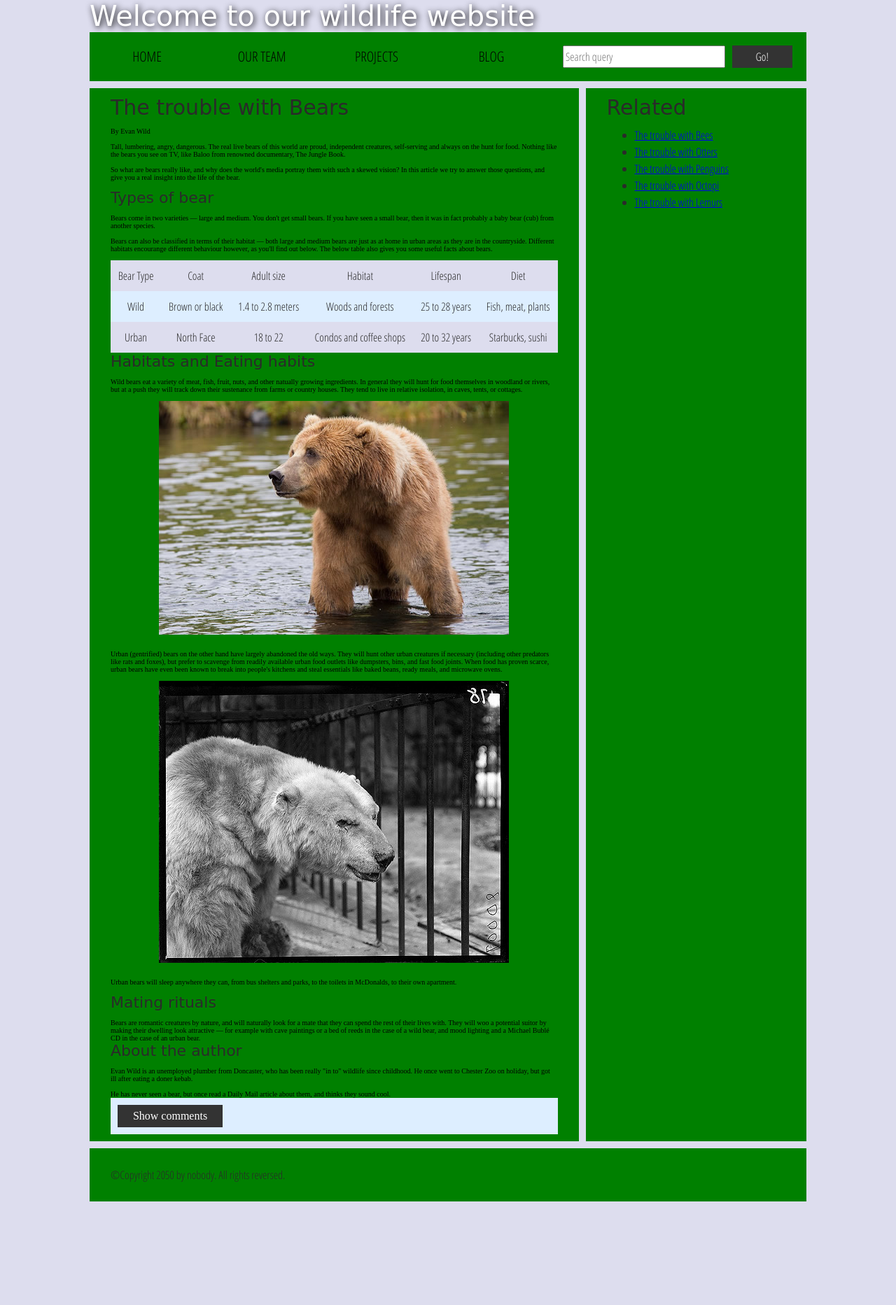
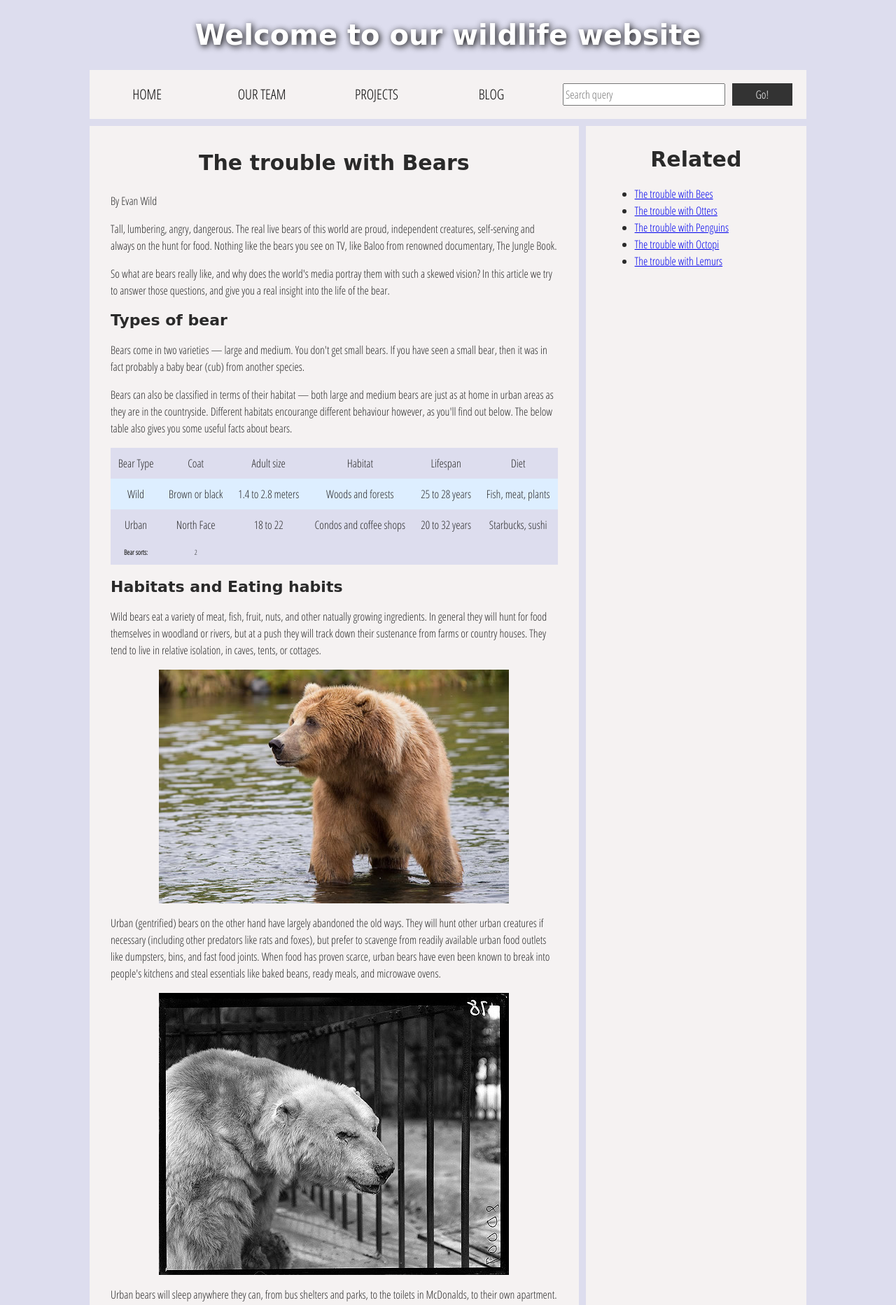
Before and after one commit to HSleidenIAT/imtue-weekopdracht-accessibility-Lreneee, a plain HTML site: page index.html in a window 1280 px wide. Shown: the top 1865 px of the page at 70% size. Before the commit the page ends 1717 px from the top, so only its background shows below. Drawn offline with Linux system fonts and the light colour scheme; a web font is replaced by a local one.

Commit message:
Add files via upload

```diff
--- a/index.html
+++ b/index.html
@@ -15,10 +15,10 @@
 
   <body>
     <div class="header">
-      <font size="7">Welcome to our wildlife website</font>
+      <h1 size="7">Welcome to our wildlife website</h1>
     </div>
 
-    <div class="nav">
+    <nav class="nav">
       <ul>
         <li><a href="#">Home</a></li>
         <li><a href="#">Our team</a></li>
@@ -30,24 +30,24 @@
         <input type="search" name="q" placeholder="Search query">
         <input type="submit" value="Go!">
       </form>
-    </div>
+    </nav>
 
     <main>
       <article>
-        <font size="6">The trouble with Bears</font>
-        <br><br>
-        By Evan Wild
-        <br><br>
-        Tall, lumbering, angry, dangerous. The real live bears of this world are proud, independent creatures, self-serving and always on the hunt for food. Nothing like the bears you see on TV, like Baloo from renowned documentary, The Jungle Book.
-        <br><br>
-        So what are bears really like, and why does the world's media portray them with such a skewed vision? In this article we try to answer those questions, and give you a real insight into the life of the bear.
-        <br><br>
-        <font size="5">Types of bear</font>
-        <br><br>
-        Bears come in two varieties — large and medium. You don't get small bears. If you have seen a small bear, then it was in fact probably a baby bear (cub) from another species.
-        <br><br>
-        Bears can also be classified in terms of their habitat — both large and medium bears are just as at home in urban areas as they are in the countryside. Different habitats encourange different behaviour however, as you'll find out below. The below table also gives you some useful facts about bears.
-        <br><br>
+        <h1 size="6">The trouble with Bears</h1>
+
+        <p>By Evan Wild</p>
+
+        <p>Tall, lumbering, angry, dangerous. The real live bears of this world are proud, independent creatures, self-serving and always on the hunt for food. Nothing like the bears you see on TV, like Baloo from renowned documentary, The Jungle Book.</p>
+
+        <p>So what are bears really like, and why does the world's media portray them with such a skewed vision? In this article we try to answer those questions, and give you a real insight into the life of the bear.</p>
+
+        <h1 size="5">Types of bear</h1>
+
+        <p>Bears come in two varieties — large and medium. You don't get small bears. If you have seen a small bear, then it was in fact probably a baby bear (cub) from another species.</p>
+
+        <p>Bears can also be classified in terms of their habitat — both large and medium bears are just as at home in urban areas as they are in the countryside. Different habitats encourange different behaviour however, as you'll find out below. The below table also gives you some useful facts about bears.</p>
+
         <table>
           <thead>
             <tr>
@@ -77,48 +77,53 @@
               <td>Starbucks, sushi</td>
             </tr>
           </tbody>
+          <tfoot>
+            <tr>
+              <th scope="row" colspan="1" style="font-size: 10px">Bear sorts: </th>
+              <td colspan="1" style="font-size: 10px">2</td>
+            </tr>
+          </tfoot>
         </table>
 
-        <font size="5">Habitats and Eating habits</font>
-        <br><br>
-        Wild bears eat a variety of meat, fish, fruit, nuts, and other natually growing ingredients. In general they will hunt for food themselves in woodland or rivers, but at a push they will track down their sustenance from farms or country houses. They tend to live in relative isolation, in caves, tents, or cottages.
-        <br><br>
-        <img src="media/wild-bear.jpg">
-        <br><br>
-        Urban (gentrified) bears on the other hand have largely abandoned the old ways. They will hunt other urban creatures if necessary (including other predators like rats and foxes), but prefer to scavenge from readily available urban food outlets like dumpsters, bins, and fast food joints. When food has proven scarce, urban bears have even been known to break into people's kitchens and steal essentials like baked beans, ready meals, and microwave ovens.
-        <br><br>
-        <img src="media/urban-bear.jpg">
-        <br><br>
-        Urban bears will sleep anywhere they can, from bus shelters and parks, to the toilets in McDonalds, to their own apartment.
-        <br><br>
-        <font size="5">Mating rituals</font>
-        <br><br>
-        Bears are romantic creatures by nature, and will naturally look for a mate that they can spend the rest of their lives with. They will woo a potential suitor by making their dwelling look attractive — for example with cave paintings or a bed of reeds in the case of a wild bear, and mood lighting and a Michael Bublé CD in the case of an urban bear.
+        <h1 size="5">Habitats and Eating habits</h1>
+
+        <p>Wild bears eat a variety of meat, fish, fruit, nuts, and other natually growing ingredients. In general they will hunt for food themselves in woodland or rivers, but at a push they will track down their sustenance from farms or country houses. They tend to live in relative isolation, in caves, tents, or cottages.</p>
+
+        <img src="media/wild-bear.jpg" alt="Wild Bear">
+
+        <p>Urban (gentrified) bears on the other hand have largely abandoned the old ways. They will hunt other urban creatures if necessary (including other predators like rats and foxes), but prefer to scavenge from readily available urban food outlets like dumpsters, bins, and fast food joints. When food has proven scarce, urban bears have even been known to break into people's kitchens and steal essentials like baked beans, ready meals, and microwave ovens.</p>
+
+        <img src="media/urban-bear.jpg" alt="Urban Bear">
+
+        <p>Urban bears will sleep anywhere they can, from bus shelters and parks, to the toilets in McDonalds, to their own apartment.</p>
+
+        <h1 size="5">Mating rituals</h1>
+
+        <p>Bears are romantic creatures by nature, and will naturally look for a mate that they can spend the rest of their lives with. They will woo a potential suitor by making their dwelling look attractive — for example with cave paintings or a bed of reeds in the case of a wild bear, and mood lighting and a Michael Bublé CD in the case of an urban bear.</p>
 
 
         <aside>
 
-          <font size="5">About the author</font>
-        <br><br>
-          Evan Wild is an unemployed plumber from Doncaster, who has been really "in to" wildlife since childhood. He once went to Chester Zoo on holiday, but got ill after eating a doner kebab.
-        <br><br>
-          He has never seen a bear, but once read a Daily Mail article about them, and thinks they sound cool.
+          <h1 size="5">About the author</h1>
+          <p>Evan Wild is an unemployed plumber from Doncaster, who has been really "in to" wildlife since childhood. He once went to Chester Zoo on holiday, but got ill after eating a doner kebab.</p>
+
+          <p>He has never seen a bear, but once read a Daily Mail article about them, and thinks they sound cool.</p>
 
         </aside>
         <section class="comments">
-          <div class="show-hide">Show comments</div>
+          <button class="show-hide" tabindex="0">Show comments</button>
 
           <div class="comment-wrapper">
 
-            <font size="6">Add comment</font>
+            <h1 size="6">Add comment</h1>
 
             <form class="comment-form">
               <div class="flex-pair">
-                Your name:
+                <label for="name">Your name:</label>
                 <input type="text" name="name" id="name" placeholder="Enter your name">
               </div>
               <div class="flex-pair">
-                Your comment:
+                <label for="comment">Your comment:</label>
                 <input type="text" name="comment" id="comment" placeholder="Enter your comment">
               </div>
               <div>
@@ -126,7 +131,7 @@
               </div>
             </form>
 
-            <font size="6">Comments</font>
+            <h1 size="6">Comments</h1>
 
             <ul class="comment-container">
 
@@ -145,7 +150,7 @@
       </article>
 
       <div class="secondary">
-        <font size="6">Related</font>
+        <h1 size="6">Related</h1>
 
         <ul>
           <li><a href="#">The trouble with Bees</a></li>
--- a/style.css
+++ b/style.css
@@ -18,9 +18,10 @@ body {
 
 /* || typography */
 
-font[size="7"], font[size="6"], font[size="5"] {
+h1[size="7"], h1[size="6"], h1[size="5"] {
   font-family: 'Sonsie One', cursive;
   color: #2a2a2a;
+
 }
 
 p, input, li, table, label {
@@ -28,19 +29,19 @@ p, input, li, table, label {
   color: #2a2a2a;
 }
 
-font[size="7"] {
+h1[size="7"] {
   font-size: 4rem;
   text-align: center;
   color: white;
   text-shadow: 2px 2px 10px black;
 }
 
-font[size="6"] {
+h1[size="6"] {
   font-size: 3rem;
   text-align: center;
 }
 
-font[size="5"] {
+h1[size="5"] {
   font-size: 2.2rem;
 }
 
@@ -51,8 +52,8 @@ p, li, table {
 
 /* || header layout */
 
-div[class="nav"], article, footer, .secondary {
-  background-color: green;
+nav[class="nav"], article, footer, .secondary {
+  background-color: #f5f2f2;
 }
 
 article, footer, .secondary {
@@ -63,7 +64,7 @@ article {
   margin-right: 10px;
 }
 
-div[class="nav"] {
+nav[class="nav"] {
   height: 50px;
   background-color: ff80ff;
   display: flex;
@@ -71,20 +72,20 @@ div[class="nav"] {
   margin-bottom: 10px;
 }
 
-div[class="nav"] ul {
+nav[class="nav"] ul {
   padding: 0;
   list-style-type: none;
   flex: 2;
   display: flex;
 }
 
-div[class="nav"] li {
+nav[class="nav"] li {
   display: inline;
   text-align: center;
   flex: 1;
 }
 
-div[class="nav"] a {
+nav[class="nav"] a {
   display: inline-block;
   font-size: 2rem;
   text-transform: uppercase;
@@ -92,7 +93,7 @@ div[class="nav"] a {
   color: black;
 }
 
-div[class="nav"] .search {
+nav[class="nav"] .search {
   flex: 1;
   display: flex;
   align-items: center;
```
Also changed, not shown: colorChecker.png (added), 1 other file.
